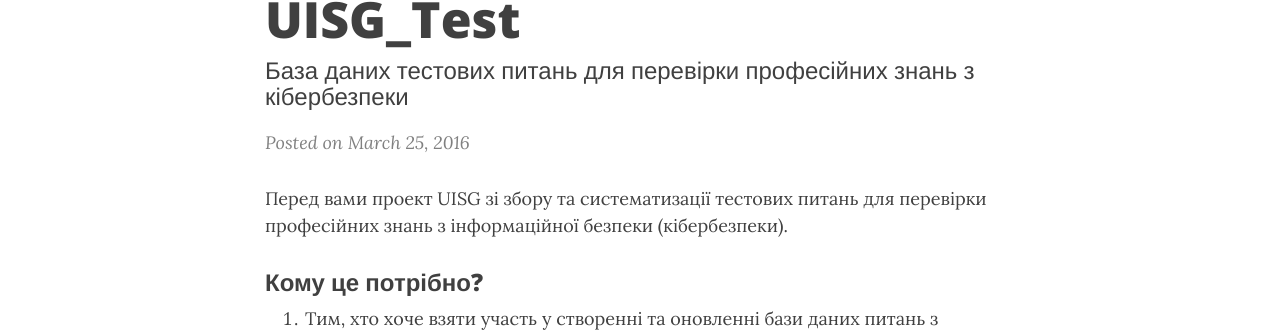
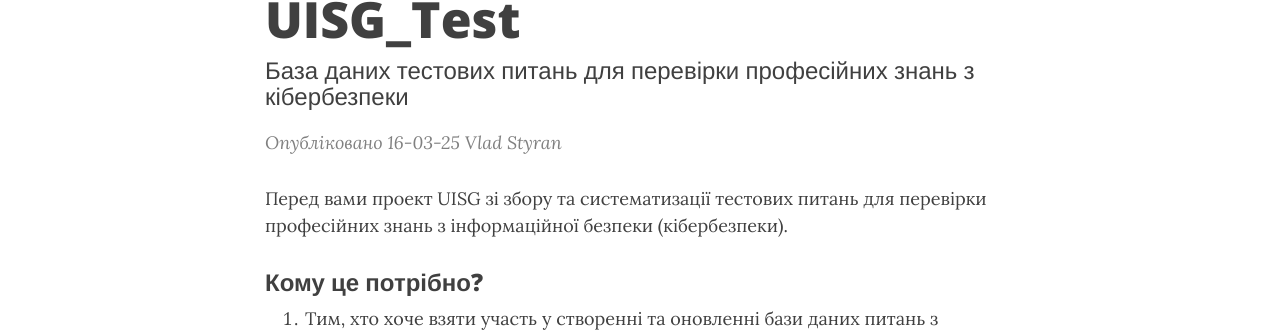
Before and after one commit to vzhora/uisg.github.io, a Jekyll site: the page built from _posts/2016-03-25-uisg-test.md, in a window 1280 px wide and 900 px high. Shown: the part 138-470 px from the top of the window. Built offline with Jekyll 4.4.1, drawn with Linux system fonts in a browser that asks for light colours; nearby versions of some CDN libraries; comment, search, counter and statistics services are not loaded.

Commit message:
Update date format and author.

```diff
--- a/_layouts/post.html
+++ b/_layouts/post.html
@@ -10,7 +10,7 @@
         {% if page.subtitle %}
         <h2 class="post-subheading">{{ page.subtitle }}</h2>
         {% endif %}
-        <span class="post-meta">Posted on {{ page.date | date: "%B %-d, %Y" }}</span>
+        <span class="post-meta">Опубліковано {{ page.date | date: "%y-%m-%d" }}{% if page.author %} {{ page.author }} {% endif %}</span>
       </div>
      </div>
   </div>
--- a/_posts/2016-03-03-state-of-profession-2015.md
+++ b/_posts/2016-03-03-state-of-profession-2015.md
@@ -2,8 +2,8 @@
 layout: post
 title: Стан професії 2015
 subtitle: Результати дослідження (інфографіка)
+author: Vlad Styran
 ---
-
 Шановні колеги та однодумці!
 
 Багато хто з вас чув, а дехто навіть взяв участь у дослідженні Української групи інформаційної безпеки щодо стану професії у 2015 році. Ми щиро вдячні усім, хто знайшов та приділив час відповіді на питання нашої анкети. Загалом у опитуванні взяли участь 97 спеціалістів з безпеки, отже, ми можемо вважати результати достатньо репрезантативними. Хоча в майбутньому сподіваємось на активнішу участь спільноти у цьому дослідженні, яке ми плануємо зробити щорічним.
```
